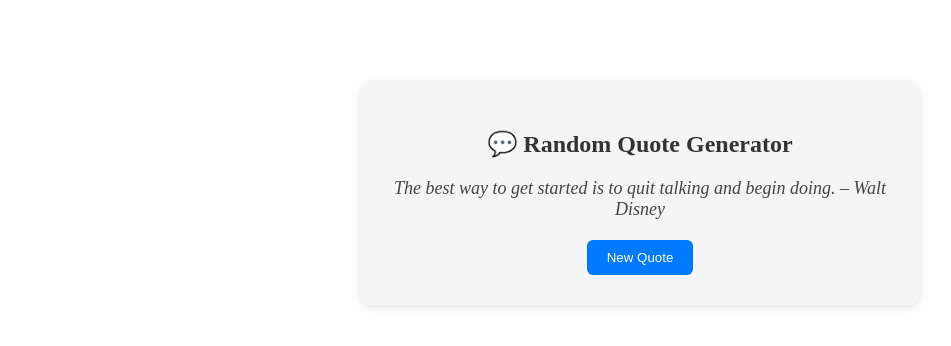
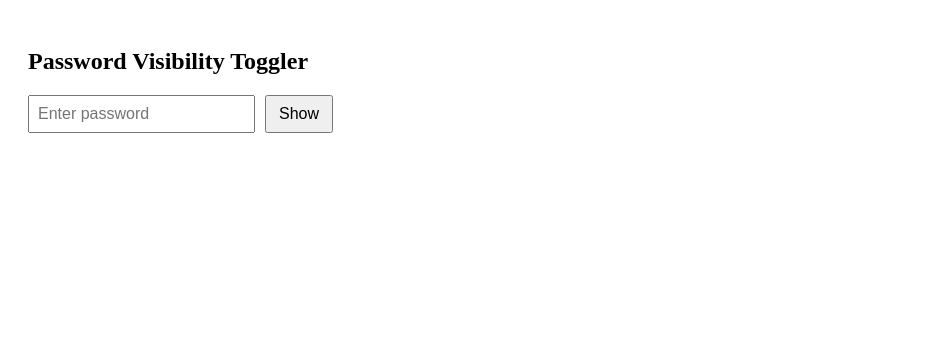
Before and after one commit to Abdulmuiz00/projectmy, a React (Vite) app: page / in a window 1280 px wide. Shown: the top 346 px of the page, without its empty margins (0-951 px from the left). Built offline with nearby package versions, Linux system fonts and the light colour scheme.

Commit message:
Day009
Created a password visibility toggler

```diff
--- a/src/App.jsx
+++ b/src/App.jsx
@@ -7,6 +7,8 @@
 import MirrorLocal from "./TypeMirror";
 import ToDoLite from "./Todo";
 import RandomQuote from "./Quote";
+import PasswordToggle from "./PasswordToggler";
+import PasswordToggler from "./PasswordToggler";
 
 function App() {
   const details = {
@@ -24,7 +26,8 @@
       {/* <ThemeToggle/> */}
       {/* <MirrorLocal/> */}
       {/* <ToDoLite/> */}
-      <RandomQuote />
+      {/* <RandomQuote /> */}
+      <PasswordToggler />
     </div>
   );
 };
--- /dev/null
+++ b/src/PasswordToggler.jsx
@@ -0,0 +1,39 @@
+import React, { useState } from "react";
+
+function PasswordToggler() {
+  const [password, setPassword] = useState("");
+  const [visible, setVisible] = useState(false);
+
+  return (
+    <div style={{ padding: 20 }}>
+      <h2>Password Visibility Toggler</h2>
+
+      <input
+        type={visible ? "text" : "password"}
+        value={password}
+        onChange={(e) => setPassword(e.target.value)}
+        placeholder="Enter password"
+        style={{
+          padding: "8px",
+          fontSize: "16px",
+          marginRight: "10px",
+        }}
+      />
+
+      <button
+        type="button"
+        onClick={() => setVisible(!visible)}
+        style={{
+          padding: "8px 12px",
+          fontSize: "16px",
+          cursor: "pointer",
+        }}
+      >
+        {visible ? "Hide" : "Show"}
+      </button>
+
+    </div>
+  );
+};
+
+export default PasswordToggler;
```
